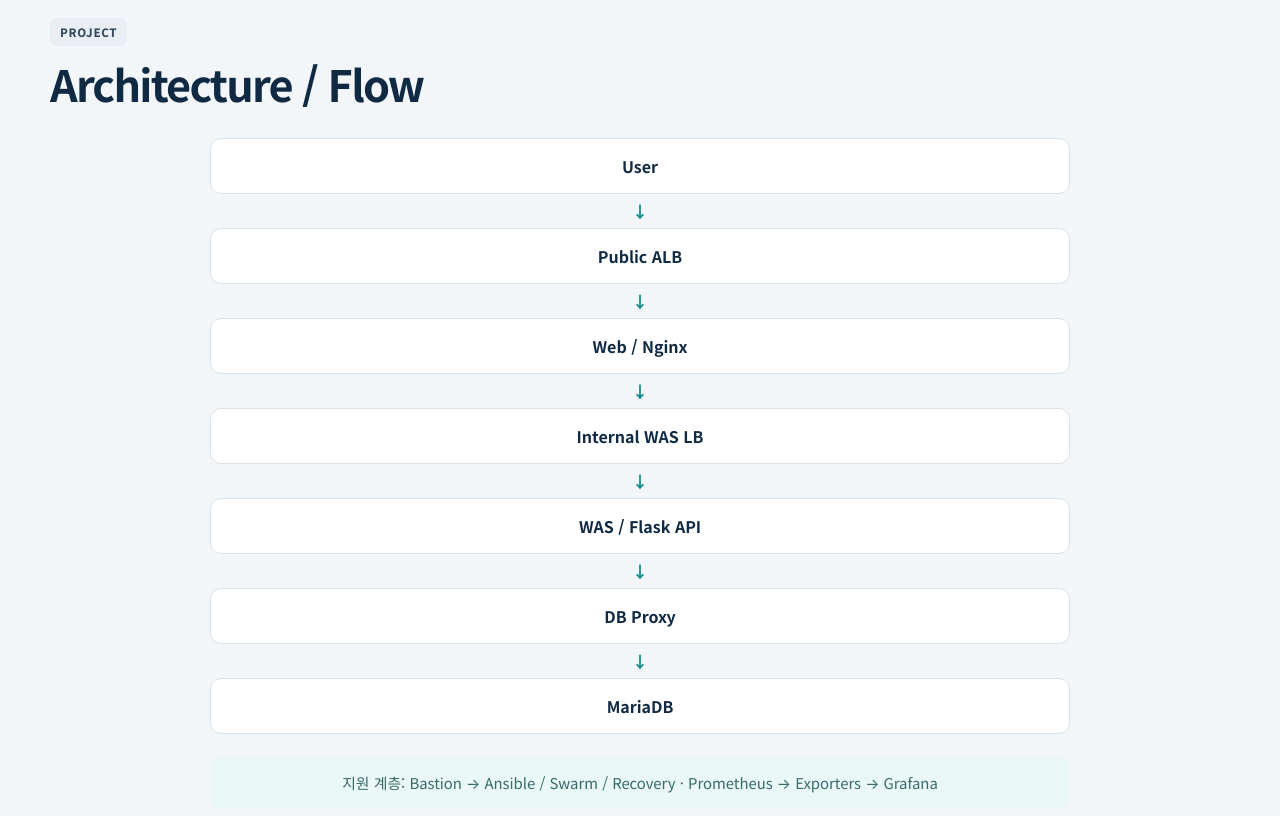
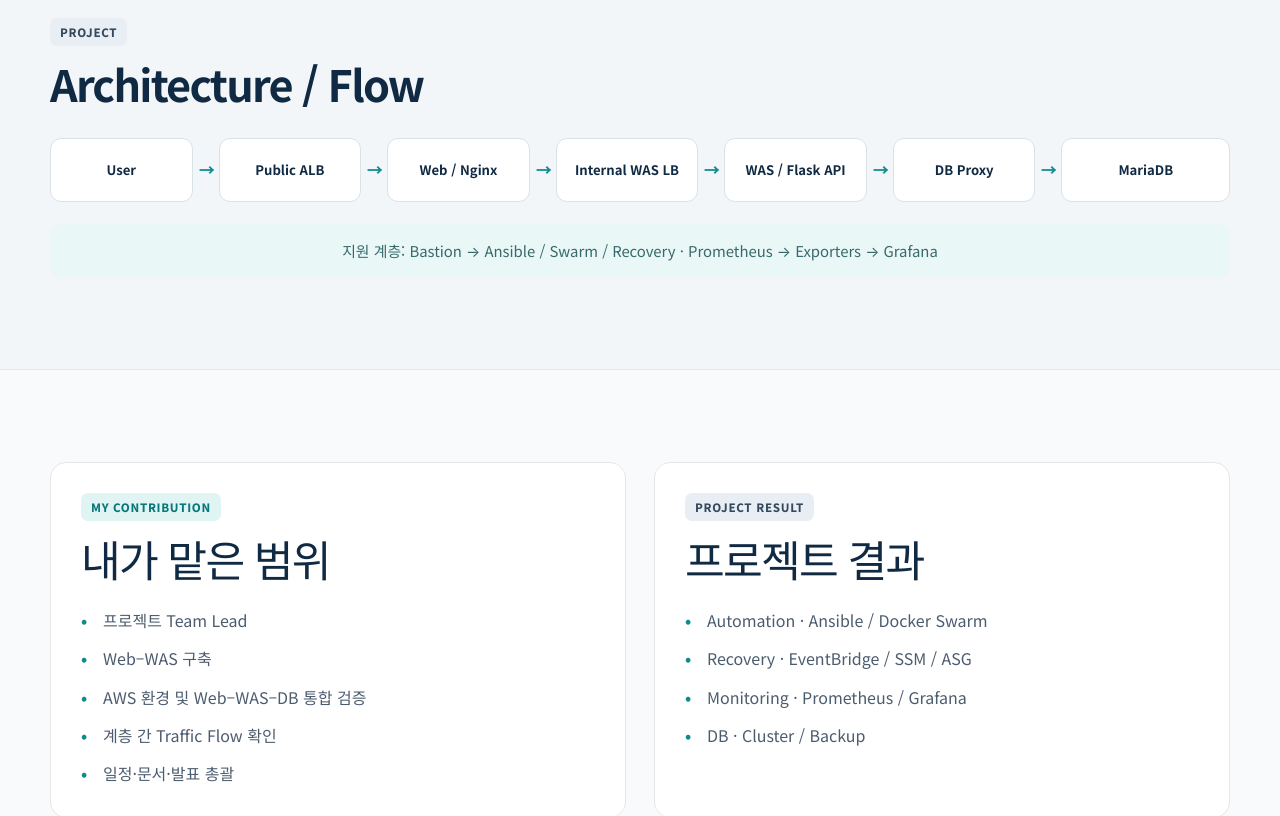
Before and after one commit to wkfkeha784-pixel/cloud-infra-portfolio, a React (Vite) app: page /projects/bluebell in a window 1280 px wide. Shown: the part 1000-1816 px from the top of the page. Built offline with nearby package versions, Linux system fonts and the light colour scheme.

Commit message:
style: improve desktop flow diagrams and hero spacing

```diff
--- a/src/styles/global.css
+++ b/src/styles/global.css
@@ -198,36 +198,41 @@ img { max-width: 100%; }
 .hero-core {
   position: absolute;
   inset: 50% auto auto 50%;
+  z-index: 3;
   transform: translate(-50%, -50%);
-  width: 132px;
-  height: 132px;
+  width: 124px;
+  height: 124px;
   display: grid;
   place-items: center;
-  border-radius: 30px;
+  border-radius: 28px;
   background: var(--navy);
   color: white;
   text-align: center;
   font-weight: 800;
-  font-size: 1.45rem;
+  font-size: 1.35rem;
   line-height: 1.15;
   box-shadow: var(--shadow);
 }
 
 .signal {
   position: absolute;
-  padding: 10px 14px;
+  z-index: 2;
+  padding: 9px 12px;
   border: 1px solid rgba(15, 139, 141, 0.24);
   border-radius: 999px;
-  background: #fff;
+  background: rgba(255, 255, 255, 0.94);
   color: var(--teal);
   font-weight: 800;
-  font-size: 0.7rem;
-  letter-spacing: 0.12em;
+  font-size: 0.64rem;
+  letter-spacing: 0.1em;
+  box-shadow: 0 8px 24px rgba(16, 42, 67, 0.05);
 }
 
-.signal-a { top: 15%; left: 8%; }
-.signal-b { top: 22%; right: 2%; }
-.signal-c { bottom: 13%; left: 19%; }
+.signal-a { top: 10%; left: 8%; }
+.signal-b { top: 12%; right: 6%; }
+.signal-c { top: 46%; right: -8%; }
+.signal-d { bottom: 10%; right: 10%; }
+.signal-e { bottom: 12%; left: 7%; }
 
 .section { padding: 92px 0; }
 .section-muted { background: var(--surface-muted); border-block: 1px solid var(--line); }
@@ -779,6 +784,43 @@ img { max-width: 100%; }
   font-weight: 700;
 }
 
+@media (min-width: 1080px) {
+  .flow {
+    max-width: none;
+    flex-direction: row;
+    align-items: stretch;
+    gap: 0;
+  }
+
+  .flow-part {
+    display: flex;
+    flex: 1 1 0;
+    min-width: 0;
+    align-items: center;
+  }
+
+  .flow-node {
+    flex: 1 1 auto;
+    min-width: 0;
+    min-height: 64px;
+    padding: 12px 10px;
+    display: grid;
+    place-items: center;
+    font-size: 0.82rem;
+    line-height: 1.35;
+  }
+
+  .flow-arrow {
+    flex: 0 0 26px;
+    padding: 0;
+    transform: rotate(-90deg);
+  }
+
+  .flow-note {
+    max-width: none;
+  }
+}
+
 @media (max-width: 960px) {
   .hero-grid,
   .split-section,
```
